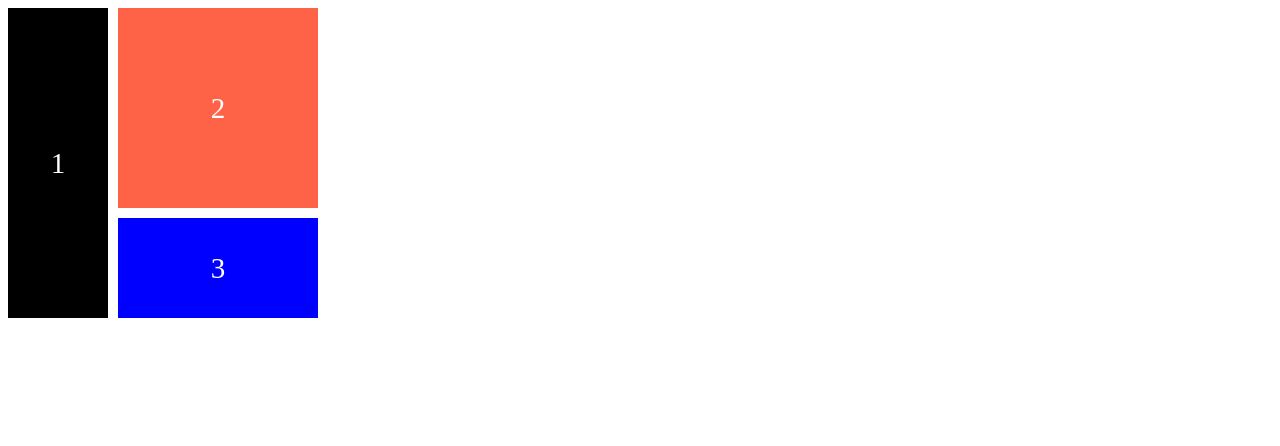
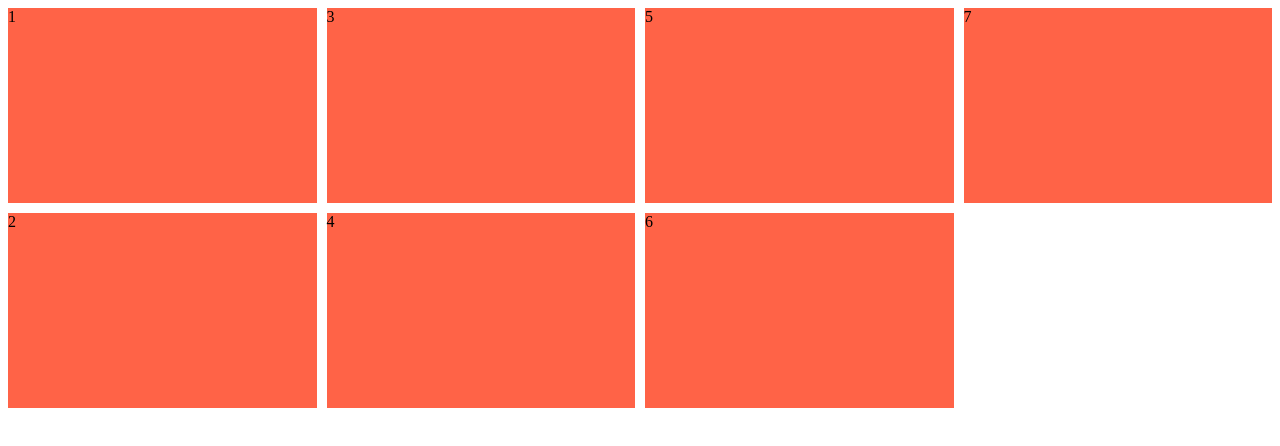
Before and after one commit to markchck/cssStudy, a plain HTML site: page index.html in a window 1280 px wide. Drawn offline with Linux system fonts and the light colour scheme.

Commit message:
grid-auto-columns

```diff
--- a/index.html
+++ b/index.html
@@ -3,13 +3,19 @@
   <head>
     <meta charset="UTF-8" />
     <meta name="viewport" content="width=device-width, initial-scale=1.0" />
-    <link rel="stylesheet" href="style.css" />
-    <title>Document</title>
+    <link rel="stylesheet" href="/style.css" />
+    <title>CSS Layout Masterclass</title>
   </head>
-  <body class="father">
-    <div class="child">1</div>
-    <div class="child">2</div>
+  <body>
+    <div class="father">
+      <div class="child">1</div>
+      <div class="child">2</div>
+      <div class="child">3</div>
+      <div class="child">4</div>
 
-    <div class="child">3</div>
+      <div class="child">5</div>
+      <div class="child">6</div>
+      <div class="child">7</div>
+    </div>
   </body>
 </html>
--- a/style.css
+++ b/style.css
@@ -1,25 +1,14 @@
 .father{
   display: grid;
-  grid-template-columns: 100px 200px;
-  grid-template-rows:200px 100px;
-  gap: 10px;
+  min-height: 50vh;
+  grid-template-columns: repeat(2, 1fr);
+  grid-template-rows: repeat(2, 1fr);
+  gap:10px;
+  grid-auto-rows: 1fr;
+  grid-auto-flow: column;
+  grid-auto-columns: 1fr;
 }
 
 .child{
   background-color: tomato;
-  display: flex;
-  color:white;
-  font-size: 29px;
-  justify-content: center;
-  align-items: center;
 }
-.child:nth-child(3){
-  background-color: blue;
-  grid-column-start:2;
-}
-
-.child:nth-child(1){
-  background-color: black;
-  grid-row-start: 1;
-  grid-row-end:-1;
-}
```
